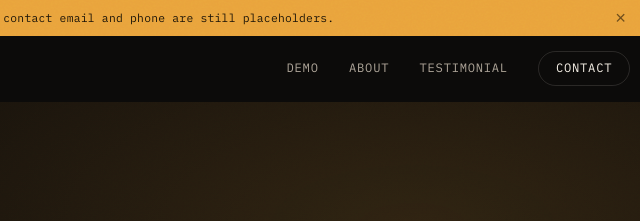
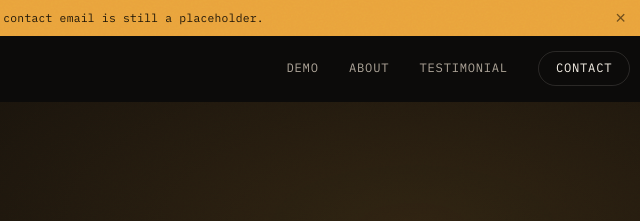
Before and after one commit to anirudhatalmale6-alt/voice-artist-site-demo, a plain HTML site: page index.html in a window 1280 px wide. Shown: the top 221 px of the page, 586-1226 px from the left. Drawn offline with Linux system fonts and the light colour scheme; no server answers.

Commit message:
Preview notice: only the email is still a placeholder

```diff
--- a/index.html
+++ b/index.html
@@ -19,7 +19,7 @@
 
 <div class="demo-strip" id="demoStrip">
   <span class="dot"></span>
-  <p>Preview — photo, bio, commercial demo and testimonial are Jarred&rsquo;s. The contact email and phone are still placeholders.</p>
+  <p>Preview — photo, bio, commercial demo and testimonial are Jarred&rsquo;s. The contact email is still a placeholder.</p>
   <button type="button" aria-label="Dismiss notice" id="demoStripClose">&times;</button>
 </div>
 
```
